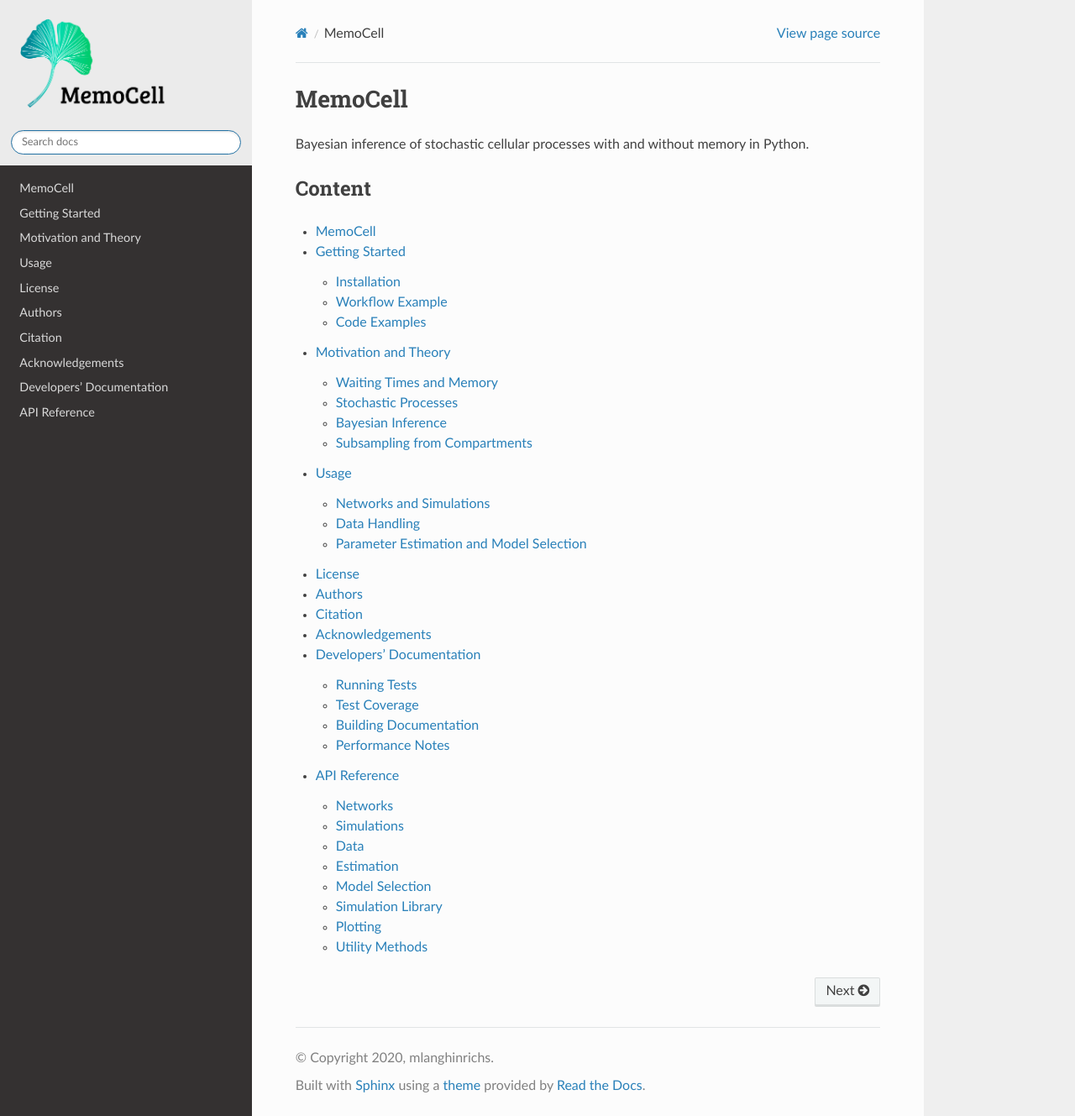
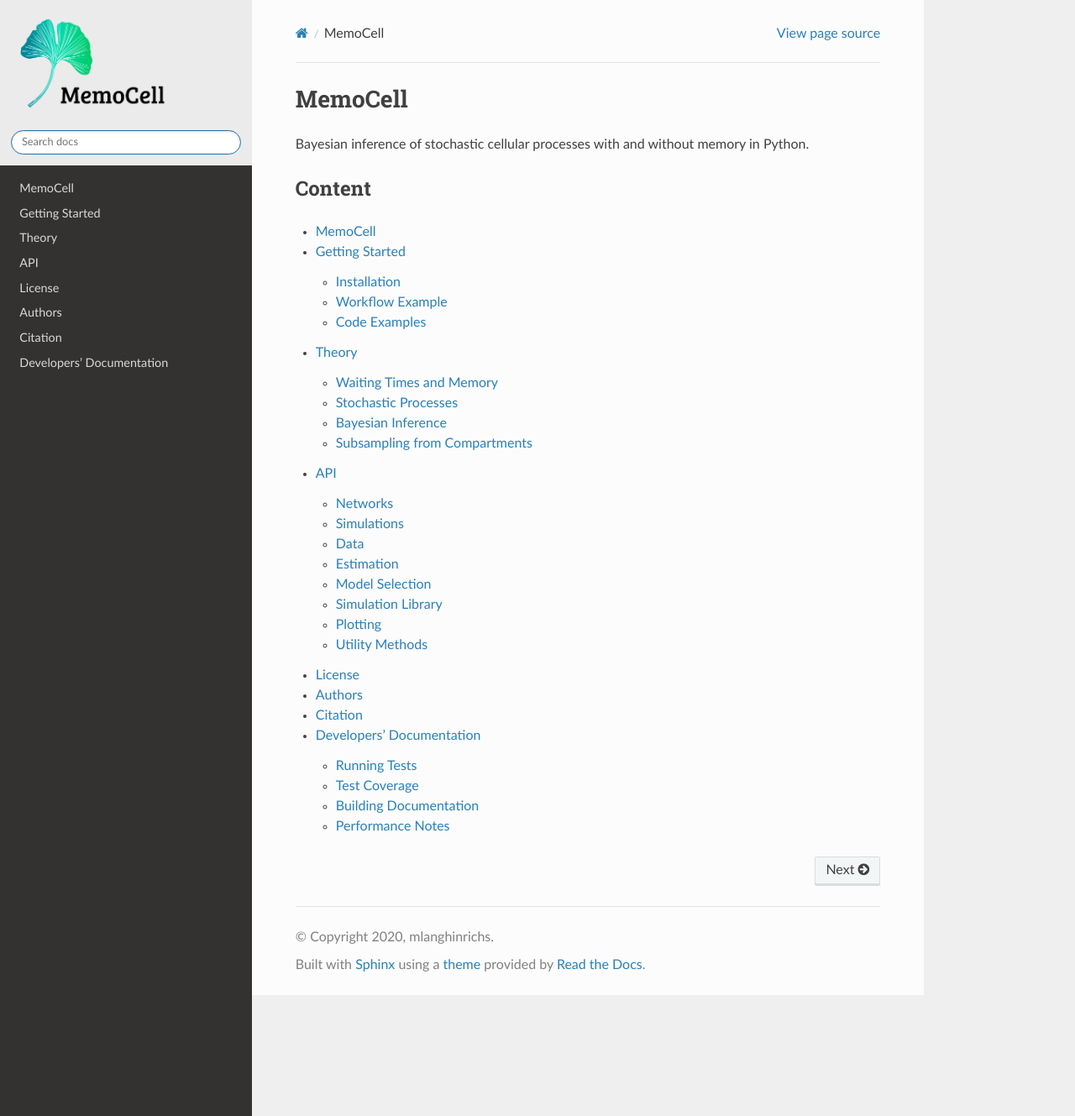
Before and after one commit to mauricelanghinrichs/memocell, a Sphinx documentation site: the page built from docs/index.rst, in a window 1280 px wide and 1329 px high. Shown: the whole window at 84% size. Built offline with Sphinx 7.4.7 and the Read the Docs theme 2.0.0, drawn with Linux system fonts in a browser that asks for light colours.

```diff
--- a/docs/api.rst
+++ b/docs/api.rst
@@ -1,6 +1,6 @@
-=============
-API Reference
-=============
+===
+API
+===
 
 This page details the methods and classes provided by the ``memocell`` module. Some
 plotting helper methods and input validation methods are flagged as private and will
--- a/docs/index.rst
+++ b/docs/index.rst
@@ -15,8 +15,7 @@ Content
    :maxdepth: 2
 
    getting_started
-   motivation_theory
-   usage
+   theory
+   api
    various
    dev_docs
-   api
--- a/docs/motivation_theory.rst
+++ b/docs/theory.rst
@@ -1,6 +1,6 @@
 
-Motivation and Theory
-=====================
+Theory
+======
 
 Waiting Times and Memory
 ^^^^^^^^^^^^^^^^^^^^^^^^
--- a/docs/usage.rst
+++ /dev/null
@@ -1,23 +0,0 @@
-
-Usage
-=====
-
-Networks and Simulations
-^^^^^^^^^^^^^^^^^^^^^^^^
-maybe just show some nice plots here of what is possible with MemoCell and
-link to jupyterlab examples on github for code and usage details;
-remember to also upload jupyterlab examples in html so that there easy to open and
-view in the web (if possible; otherwise see scanpy where they demonstrate all
-examples with read the docs code sections)
-
-Data Handling
-^^^^^^^^^^^^^
-
-Parameter Estimation and Model Selection
-^^^^^^^^^^^^^^^^^^^^^^^^^^^^^^^^^^^^^^^^
-
-Progress bar: should show up, if not maybe `install the jupyterlab extension <https://ipywidgets.readthedocs.io/en/stable/user_install.html#installing-the-jupyterlab-extension>`_.
-
-
-MAYBE REMOVE THIS FULL PART; and add above progress bar note to
-jupyter code examples
```
Also changed, not shown: README.rst (+8 -2 lines), docs/various.rst (+8 -5 lines), 1 other file.
